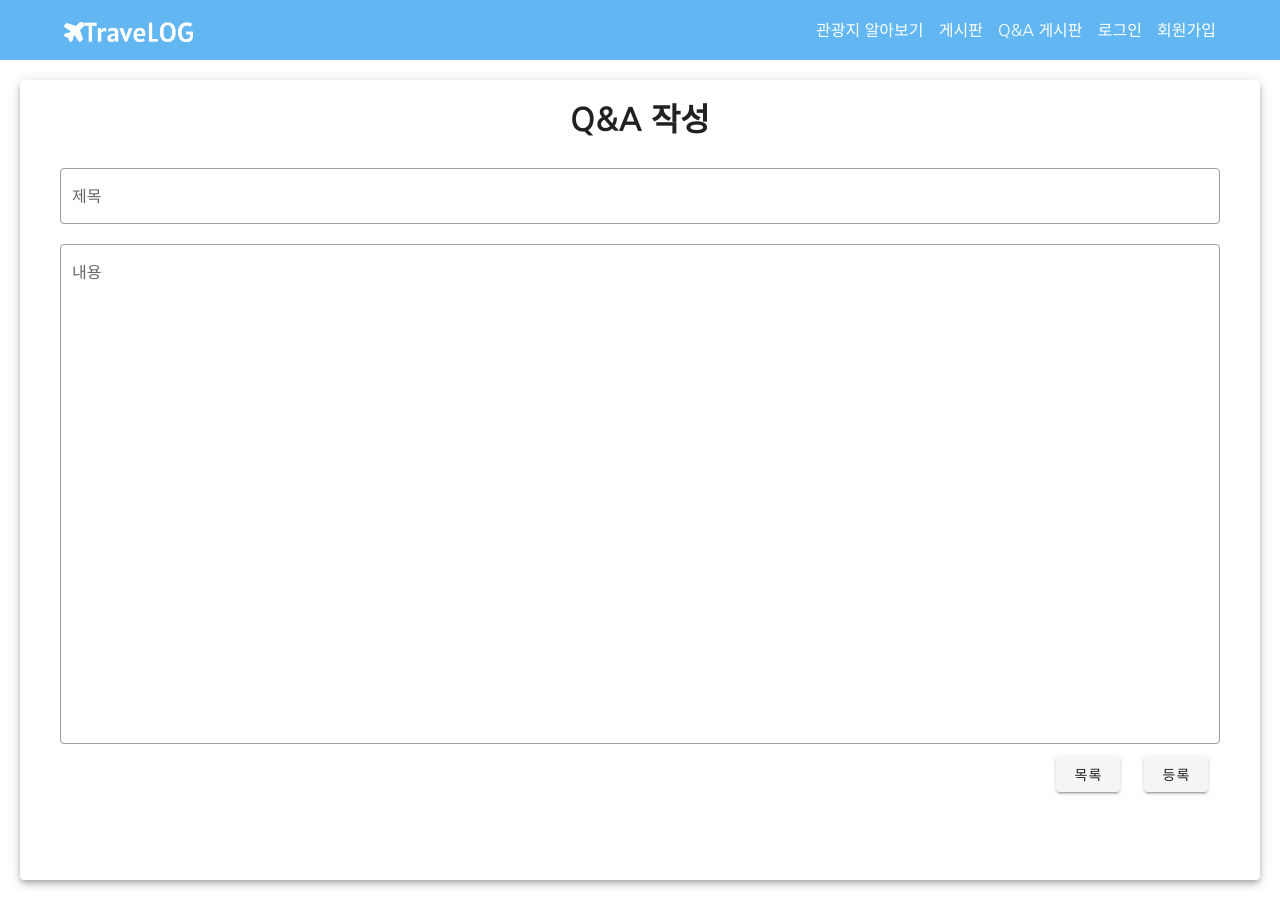
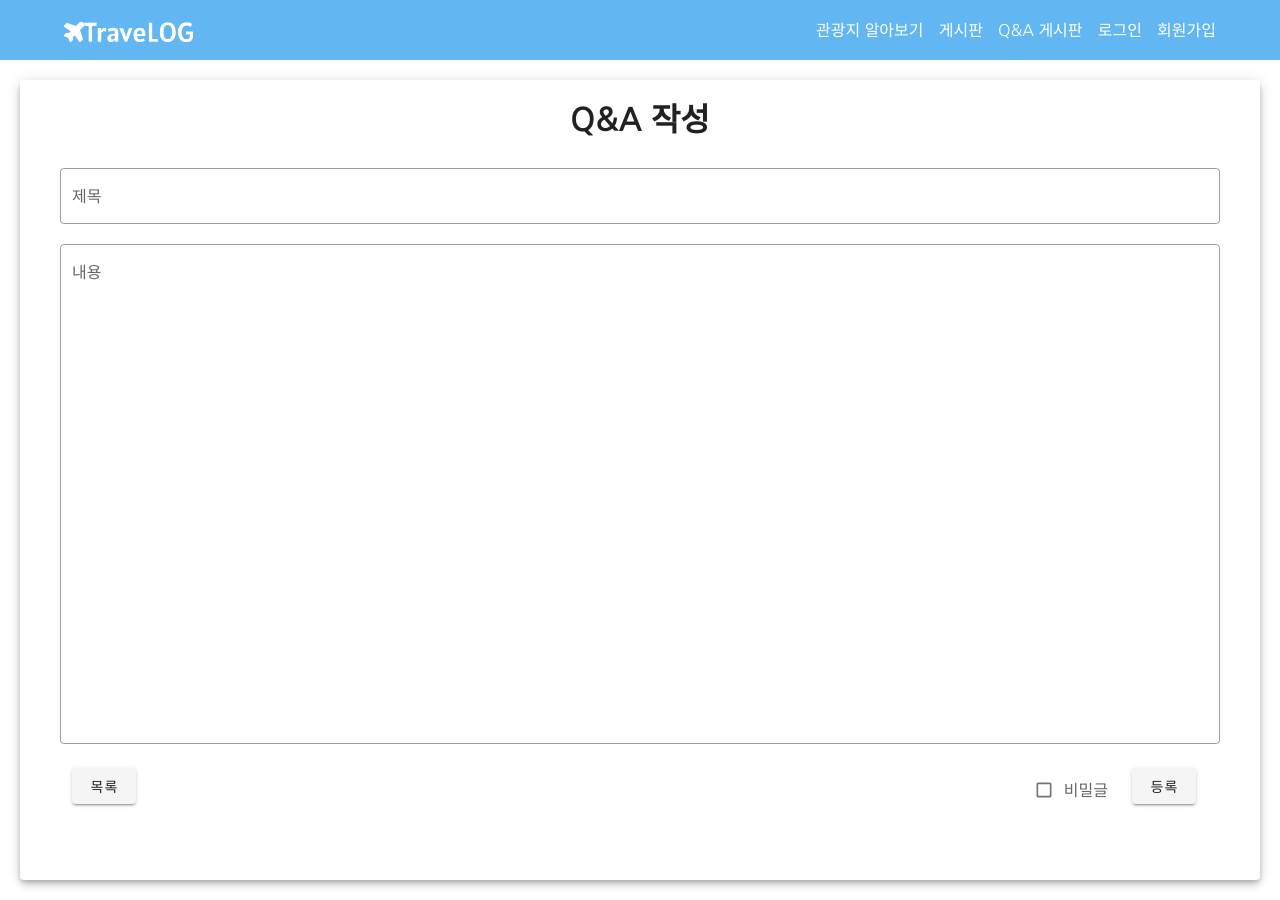
Before and after one commit to SSAFY-TraveLOG/TraveLOG-frontend, a Vue app: page /qna/write in a window 1280 px wide. Built offline with nearby package versions, Linux system fonts and the light colour scheme; sample sign-in values are in the browser's storage.

Commit message:
feat: 비밀글 생성 옵션 추가

```diff
--- a/src/components/qnaboard/QnaBoardList.vue
+++ b/src/components/qnaboard/QnaBoardList.vue
@@ -255,6 +255,10 @@ export default {
       this.$router.push({ name: "qnaBoardWriter" });
     },
     openDetail(val) {
+      if (val.userNo === -1) {
+        alert("열람 권한이 없습니다.");
+        return;
+      }
       this.$router.push({
         name: "qnaBoardDetail",
         params: { articleNo: val.articleNo },
--- a/src/components/qnaboard/item/QnaBoardInputItem.vue
+++ b/src/components/qnaboard/item/QnaBoardInputItem.vue
@@ -28,10 +28,20 @@
           height="500px"
           outlined
         ></v-textarea>
-        <v-container class="d-flex flex-row justify-end">
+        <v-container class="d-flex flex-row justify-space-between align-center">
           <v-btn type="reset" class="mr-6"> 목록 </v-btn>
+          <v-container class="d-flex flex-row justify-end align-center">
+            <v-checkbox
+              v-model="secret"
+              :value="article.secret"
+              class="mr-6"
+              hide-details="true"
+              label="비밀글"
+              dense
+            ></v-checkbox>
             <v-btn type="submit" v-if="this.type == 'write'"> 등록 </v-btn>
             <v-btn type="submit" v-else> 수정 </v-btn>
+          </v-container>
         </v-container>
       </form>
     </v-container>
@@ -40,7 +50,7 @@
 
 <script>
 import axios from "@/util/axios";
-import { mapGetters } from 'vuex';
+import { mapGetters } from "vuex";
 
 export default {
   name: "QnaBoardInputItem",
@@ -52,8 +62,9 @@ export default {
         articleNo: 0,
         subject: "",
         content: "",
+        secret: false
       },
-      isUserName: false,
+      secret: false,
     };
   },
   props: {
@@ -62,13 +73,16 @@ export default {
   created() {
     if (this.type === "modify") {
       console.log(this.$route.params.articleNo);
-      axios.post(`/qna/view/${this.$route.params.articleNo}`, {
-        userNo: this.userNo
-      }).then(({ data }) => {
+      axios
+        .post(`/qna/view/${this.$route.params.articleNo}`, {
+          userNo: this.userNo,
+        })
+        .then(({ data }) => {
           console.log(data);
           this.article.articleNo = data.data.articleNo;
           this.article.subject = data.data.subject;
           this.article.content = data.data.content;
+          this.article.secret = data.data.secret == 1 ? true : false;
         });
     }
   },
@@ -100,6 +114,7 @@ export default {
           userNo: this.userNo,
           subject: this.article.subject,
           content: this.article.content,
+          secret: this.secret === true ? 1 : null
         })
         .then(({ data }) => {
           console.log(data);
@@ -117,7 +132,8 @@ export default {
           articleNo: this.article.articleNo,
           subject: this.article.subject,
           content: this.article.content,
-          userNo: this.userNo
+          userNo: this.userNo,
+          secret: this.secret === true ? 1 : null
         })
         .then(({ data }) => {
           console.log(data);
@@ -136,7 +152,7 @@ export default {
   },
   computed: {
     ...mapGetters({ userNo: "getUserNo" }),
-  }
+  },
 };
 </script>
 
```
Lines whose indentation alone changed are shown as unchanged.
